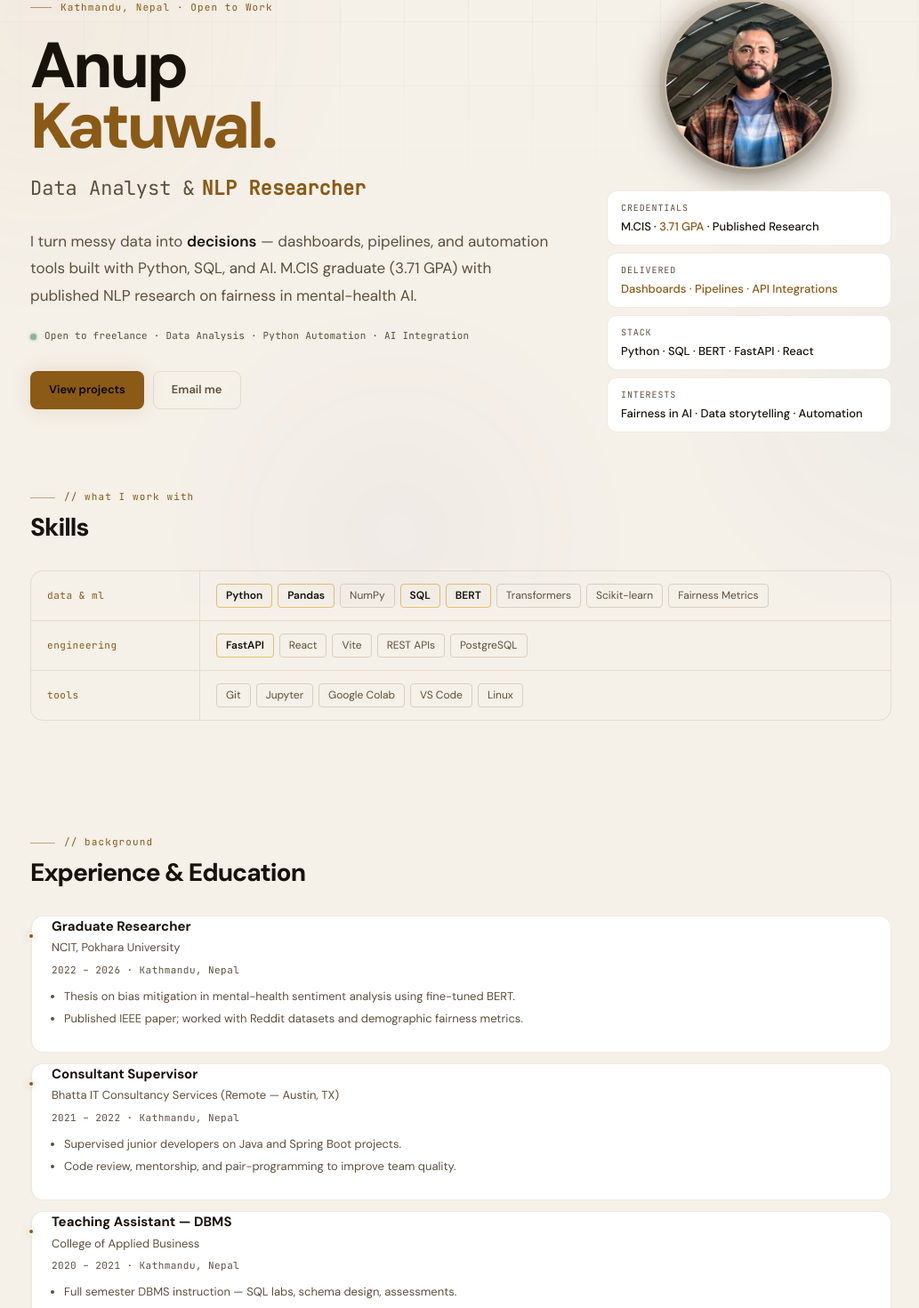
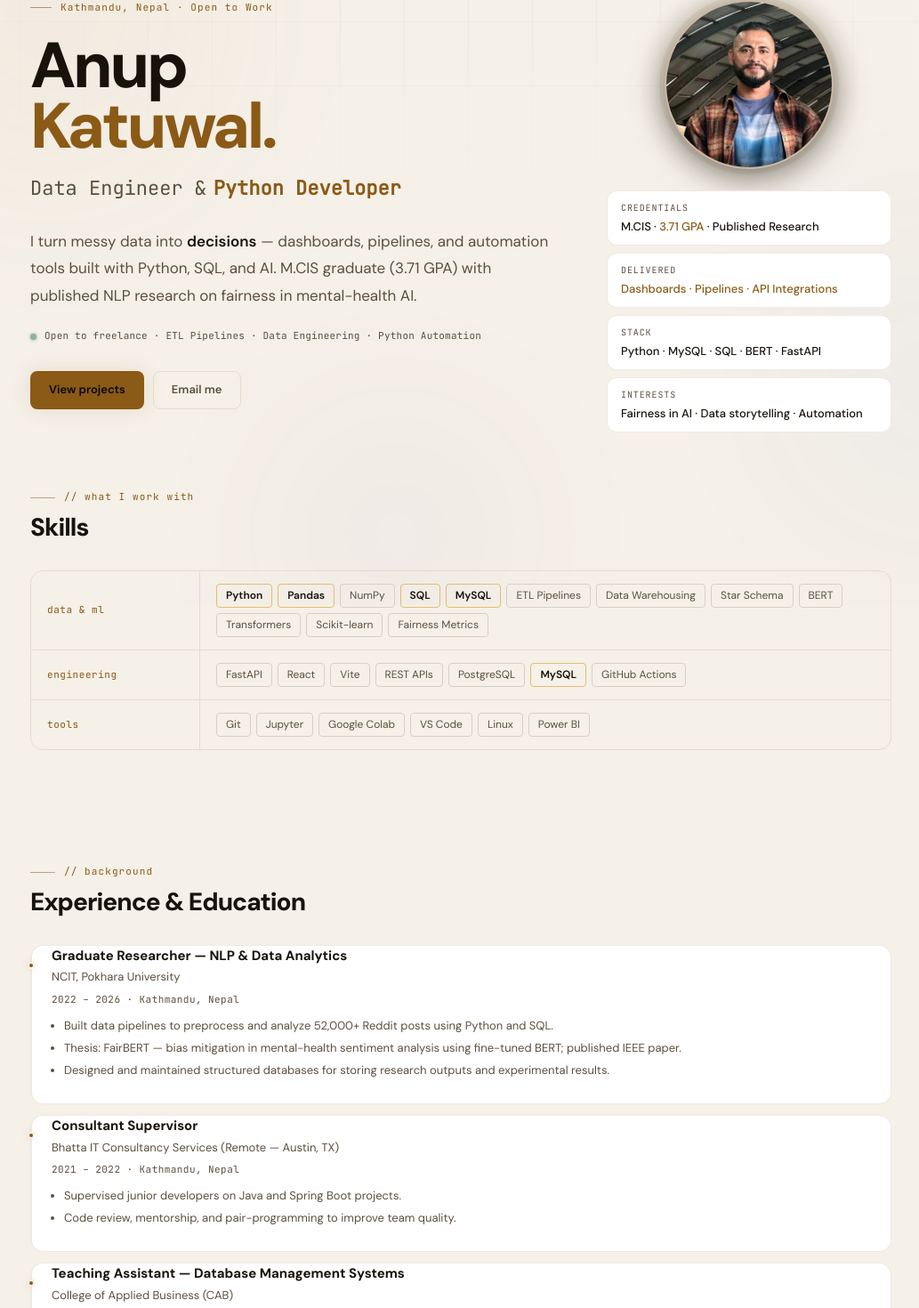
Before and after one commit to anupkatuwal/anup-portfolio, a React (Vite) app in the folder anup_portfolio_frontend/: page / in a window 1280 px wide. Shown: the part 120-1590 px from the top of the page at 89% size, without its empty margins (122-1155 px from the left). Built offline with nearby package versions, Linux system fonts and the light colour scheme; no server answers.

Commit message:
feat: update branding to Data Engineer, add ETL project, update skills and experience

```diff
--- a/anup_portfolio_frontend/index.html
+++ b/anup_portfolio_frontend/index.html
@@ -8,14 +8,14 @@
     <meta name="viewport" content="width=device-width, initial-scale=1.0" />
 
     <!-- Primary SEO -->
-    <title>Anup Katuwal — Data Analyst &amp; NLP Researcher | Kathmandu, Nepal</title>
+    <title>Anup Katuwal — Data Engineer &amp; NLP Researcher | Kathmandu, Nepal</title>
     <meta
       name="description"
-      content="Anup Katuwal — Data Analyst and NLP Researcher in Kathmandu, Nepal. Master's in Computer Information Systems specializing in Python, SQL, machine learning, and fairness in AI. Open to roles in Data Analysis, Business Analytics, and Software Development."
+      content="Anup Katuwal — Data Engineer and NLP Researcher in Kathmandu, Nepal. Master's in Computer Information Systems specializing in ETL pipelines, MySQL, star schema data warehousing, Python, SQL, and machine learning. Available for freelance data engineering projects on Upwork."
     />
     <meta
       name="keywords"
-      content="Anup Katuwal, Data Analyst, NLP Researcher, Machine Learning, Python, SQL, BERT, Business Analytics, Data Science, Kathmandu, Nepal, Portfolio, FastAPI, React"
+      content="Anup Katuwal, Data Engineer, ETL Pipeline, MySQL, Data Warehousing, Star Schema, NLP Researcher, Machine Learning, Python, SQL, BERT, Data Science, Kathmandu, Nepal, Portfolio, Upwork, FastAPI, React"
     />
     <meta name="author" content="Anup Katuwal" />
     <meta name="robots" content="index, follow" />
@@ -25,24 +25,24 @@
     <!-- Open Graph (Facebook, LinkedIn, etc.) -->
     <meta property="og:type" content="website" />
     <meta property="og:site_name" content="Anup Katuwal" />
-    <meta property="og:title" content="Anup Katuwal — Data Analyst &amp; NLP Researcher | Kathmandu, Nepal" />
+    <meta property="og:title" content="Anup Katuwal — Data Engineer &amp; NLP Researcher | Kathmandu, Nepal" />
     <meta
       property="og:description"
-      content="Data Analyst and NLP Researcher in Kathmandu, Nepal. Master's in Computer Information Systems — Python, SQL, machine learning, and fairness in AI."
+      content="Data Engineer and NLP Researcher in Kathmandu, Nepal. ETL pipelines, MySQL, star schema data warehousing, Python, SQL, and machine learning. Available for freelance projects on Upwork."
     />
     <meta property="og:url" content="%SITE_URL%/" />
     <meta property="og:image" content="%SITE_URL%/og.png" />
     <meta property="og:image:type" content="image/png" />
     <meta property="og:image:width" content="1200" />
     <meta property="og:image:height" content="630" />
-    <meta property="og:image:alt" content="Anup Katuwal — Data Analyst &amp; NLP Researcher" />
+    <meta property="og:image:alt" content="Anup Katuwal — Data Engineer &amp; NLP Researcher" />
 
     <!-- Twitter Card -->
     <meta name="twitter:card" content="summary_large_image" />
-    <meta name="twitter:title" content="Anup Katuwal — Data Analyst &amp; NLP Researcher | Kathmandu, Nepal" />
+    <meta name="twitter:title" content="Anup Katuwal — Data Engineer &amp; NLP Researcher | Kathmandu, Nepal" />
     <meta
       name="twitter:description"
-      content="Data Analyst and NLP Researcher in Kathmandu, Nepal. Python, SQL, machine learning, and fairness in AI."
+      content="Data Engineer and NLP Researcher in Kathmandu, Nepal. ETL pipelines, MySQL, data warehousing, Python, SQL, and machine learning."
     />
     <meta name="twitter:image" content="%SITE_URL%/og.png" />
 
@@ -54,7 +54,7 @@
         "name": "Anup Katuwal",
         "url": "%SITE_URL%/",
         "image": "%SITE_URL%/profile.jpg",
-        "jobTitle": "Data Analyst & NLP Researcher",
+        "jobTitle": "Data Engineer & NLP Researcher",
         "email": "mailto:katuwalanup@gmail.com",
         "address": {
           "@type": "PostalAddress",
@@ -72,13 +72,16 @@
           }
         ],
         "knowsAbout": [
-          "Data Analysis",
+          "Data Engineering",
+          "ETL Pipelines",
+          "MySQL",
+          "Data Warehousing",
+          "Star Schema",
           "Natural Language Processing",
           "Machine Learning",
           "Python",
           "SQL",
           "BERT",
-          "Business Analytics",
           "Fairness in AI"
         ],
         "sameAs": [
@@ -112,7 +115,7 @@
           <div class="container">
             <p class="hero-eyebrow">Kathmandu, Nepal · Open to Work</p>
             <h1 class="hero-name">Anup <em>Katuwal.</em></h1>
-            <p class="hero-roles">Data Analyst &amp; NLP Researcher</p>
+            <p class="hero-roles">Data Engineer &amp; NLP Researcher</p>
             <p class="hero-bio">
               I turn messy data into decisions — dashboards, pipelines, and
               automation tools built with Python, SQL, and AI. M.CIS graduate
--- a/anup_portfolio_frontend/src/components/ContactSection.jsx
+++ b/anup_portfolio_frontend/src/components/ContactSection.jsx
@@ -72,8 +72,9 @@ export function ContactSection() {
         {/* ── Left: contact info ── */}
         <div className="contact-text">
           <p className="card-text" style={{ marginBottom: "20px" }}>
-            Available for freelance data analytics, Python automation, and API
-            integration projects. Reach out and I'll reply within 24 hours.
+            Available for freelance data engineering projects — ETL pipelines,
+            MySQL database design, data warehouses, Python automation, and BI
+            dashboards. Reach out and I'll reply within 24 hours.
           </p>
 
           <ul className="contact-meta">
@@ -127,7 +128,7 @@ export function ContactSection() {
 
             <li className="contact-meta-item">
               <span className="meta-label">Open to</span>
-              <span>Data analytics · Python automation · AI integration</span>
+              <span>ETL pipelines · Data engineering · Python automation · AI integration</span>
             </li>
           </ul>
         </div>
--- a/anup_portfolio_frontend/src/components/Hero.jsx
+++ b/anup_portfolio_frontend/src/components/Hero.jsx
@@ -2,8 +2,8 @@
 import React, { useState, useEffect } from "react";
 
 // Single clear primary identity — not three competing roles
-const ROLE_STATIC  = "Data Analyst &";
-const ROLE_CYCLING = ["Automation Engineer", "Python Developer", "NLP Researcher"];
+const ROLE_STATIC  = "Data Engineer &";
+const ROLE_CYCLING = ["ETL Pipeline Builder", "NLP Researcher", "Python Developer"];
 
 export function Hero() {
   const [roleIndex, setRoleIndex]   = useState(0);
@@ -55,7 +55,7 @@ export function Hero() {
 
             <div className="hero-status">
               <span className="status-dot" aria-hidden="true" />
-              Open to freelance · Data Analysis · Python Automation · AI Integration
+              Open to freelance · ETL Pipelines · Data Engineering · Python Automation
             </div>
 
             <div className="hero-actions">
@@ -97,7 +97,7 @@ export function Hero() {
 
               <div className="hero-stat">
                 <p className="stat-label">Stack</p>
-                <p className="stat-value">Python · SQL · BERT · FastAPI · React</p>
+                <p className="stat-value">Python · MySQL · SQL · BERT · FastAPI</p>
               </div>
 
               <div className="hero-stat">
--- a/anup_portfolio_frontend/src/data/content.js
+++ b/anup_portfolio_frontend/src/data/content.js
@@ -14,12 +14,12 @@
 /* ── SKILLS ───────────────────────────────────────────────────────────────────
    Each row = one domain. `primary: true` items render highlighted chips.     */
 
-export const PRIMARY_SKILLS = ["Python", "SQL", "BERT", "Pandas", "FastAPI"];
+export const PRIMARY_SKILLS = ["Python", "MySQL", "ETL", "SQL", "Pandas"];
 
 export const SKILLS = [
-  { domain: "data & ml",    items: ["Python", "Pandas", "NumPy", "SQL", "BERT", "Transformers", "Scikit-learn", "Fairness Metrics"] },
-  { domain: "engineering",  items: ["FastAPI", "React", "Vite", "REST APIs", "PostgreSQL"] },
-  { domain: "tools",        items: ["Git", "Jupyter", "Google Colab", "VS Code", "Linux"] },
+  { domain: "data & ml",    items: ["Python", "Pandas", "NumPy", "SQL", "MySQL", "ETL Pipelines", "Data Warehousing", "Star Schema", "BERT", "Transformers", "Scikit-learn", "Fairness Metrics"] },
+  { domain: "engineering",  items: ["FastAPI", "React", "Vite", "REST APIs", "PostgreSQL", "MySQL", "GitHub Actions"] },
+  { domain: "tools",        items: ["Git", "Jupyter", "Google Colab", "VS Code", "Linux", "Power BI"] },
 ];
 
 /* ── EXPERIENCE ───────────────────────────────────────────────────────────────
@@ -28,13 +28,14 @@ export const SKILLS = [
 
 export const EXPERIENCES = [
   {
-    role: "Graduate Researcher",
+    role: "Graduate Researcher — NLP & Data Analytics",
     org: "NCIT, Pokhara University",
     period: "2022 – 2026",
     location: "Kathmandu, Nepal",
     bullets: [
-      "Thesis on bias mitigation in mental-health sentiment analysis using fine-tuned BERT.",
-      "Published IEEE paper; worked with Reddit datasets and demographic fairness metrics.",
+      "Built data pipelines to preprocess and analyze 52,000+ Reddit posts using Python and SQL.",
+      "Thesis: FairBERT — bias mitigation in mental-health sentiment analysis using fine-tuned BERT; published IEEE paper.",
+      "Designed and maintained structured databases for storing research outputs and experimental results.",
     ],
   },
   {
@@ -48,23 +49,14 @@ export const EXPERIENCES = [
     ],
   },
   {
-    role: "Teaching Assistant — DBMS",
-    org: "College of Applied Business",
-    period: "2020 – 2021",
+    role: "Teaching Assistant — Database Management Systems",
+    org: "College of Applied Business (CAB)",
+    period: "2018",
     location: "Kathmandu, Nepal",
     bullets: [
-      "Full semester DBMS instruction — SQL labs, schema design, assessments.",
-      "Followed Tribhuvan University syllabus; maintained open availability for students.",
+      "Delivered MySQL lab sessions covering database design, normalization, stored procedures, and complex SQL queries for 30+ students.",
+      "Developed hands-on exercises on relational schema design, data modeling, and ETL fundamentals.",
     ],
-  },
-  {
-    role: "Assistant Manager",
-    org: "Fine Dining Italian Restaurant",
-    period: "2012 – 2016",
-    location: "Denver, Colorado",
-    description: "Operations, team management, and front-of-house at a fine dining venue.",
-    bullets: [],
-    minor: true,
   },
 ];
 
@@ -158,7 +150,7 @@ export const FOUNDATIONS = [
 export const RESUME_HIGHLIGHTS = [
   "Master's in Computer Information Systems — CGPA 3.71 (NCIT, Pokhara University)",
   "FairBERT thesis: fine-tuned BERT on 52,000+ Reddit posts · 84% F1 · 54% bias reduction · IEEE paper",
-  "Data analytics pipelines & dashboards (Python, Pandas, SQL, Tableau)",
+  "End-to-End Food Order ETL Pipeline — MySQL stored procedures, star schema warehouse, Python orchestration, 20 automated tests, HTML dashboard · Available on Upwork",
   "Upwork Proposal Automation Agent · cuts proposal time from 20 min to under 2 min",
   "Google Data Analytics (6/9) · Python for Everybody · AWS · Intro to GenAI certified",
   "Currently training: Advanced Data Analysis with Python at Broadway Infosys (May–Aug 2026)",
@@ -170,6 +162,17 @@ export const RESUME_HIGHLIGHTS = [
    `tech` is a list of chip labels. Leave `live` as "" if there's no demo.    */
 
 export const PROJECTS = [
+  {
+    id: "food-etl",
+    metric: "MySQL · Star Schema · 20 tests · CI/CD",
+    title: "End-to-End Food Order ETL Pipeline",
+    description:
+      "Production-style ETL pipeline replicating the architecture used by DoorDash and Uber Eats. Extracts raw CSV orders into a MySQL staging DB, transforms via stored procedures into a star schema warehouse (fact_orders + 4 dim tables), and serves an interactive HTML analytics dashboard. Includes idempotent loading, ETL job logging, 20 automated pytest tests, and GitHub Actions CI/CD.",
+    tech: ["MySQL", "Python", "ETL", "Star Schema", "pytest", "GitHub Actions", "HTML", "Chart.js"],
+    github: "https://github.com/anupkatuwal/food-order-etl-pipeline",
+    live: "https://www.upwork.com/services/product/development-it-end-to-end-food-order-etl-pipeline-mysql-python-power-bi-2070932638680691364",
+    featured: true,
+  },
   {
     id: "thesis",
     metric: "84% F1 · ΔDP −54% · IEEE paper",
```
